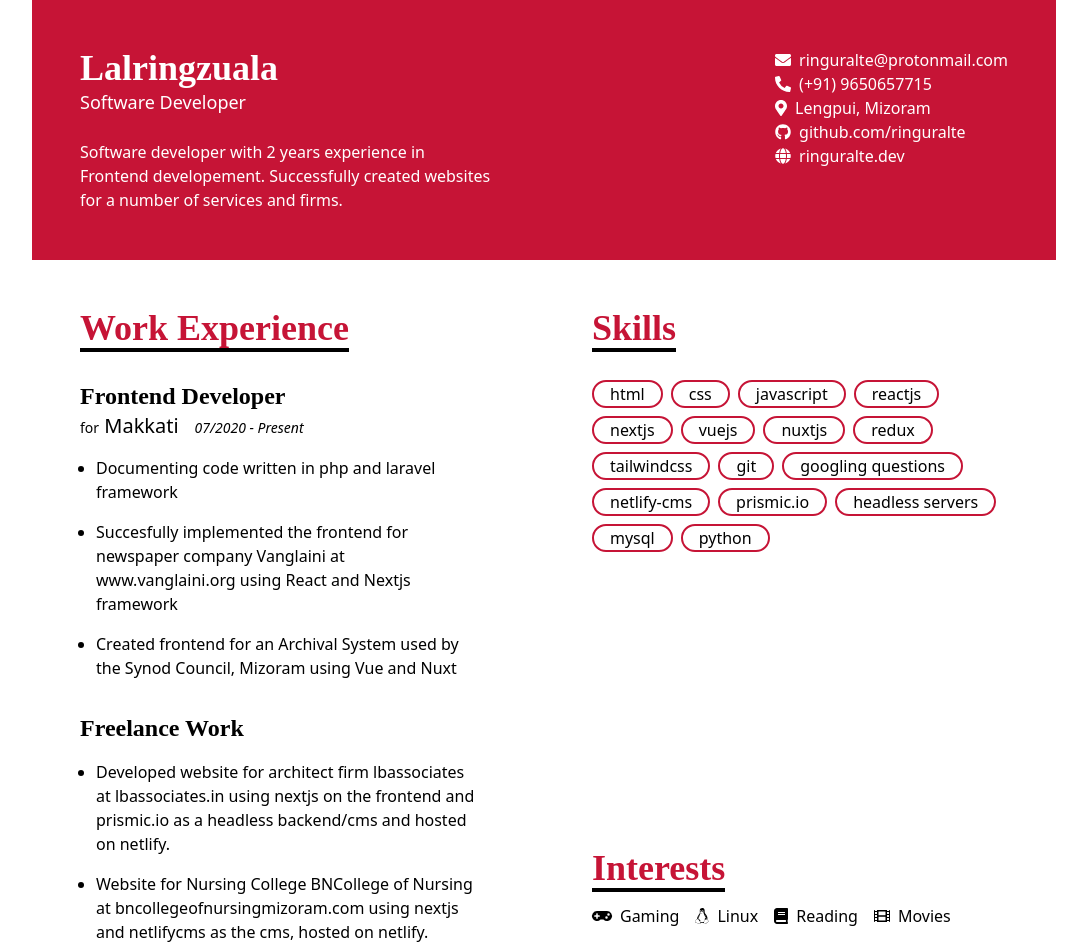
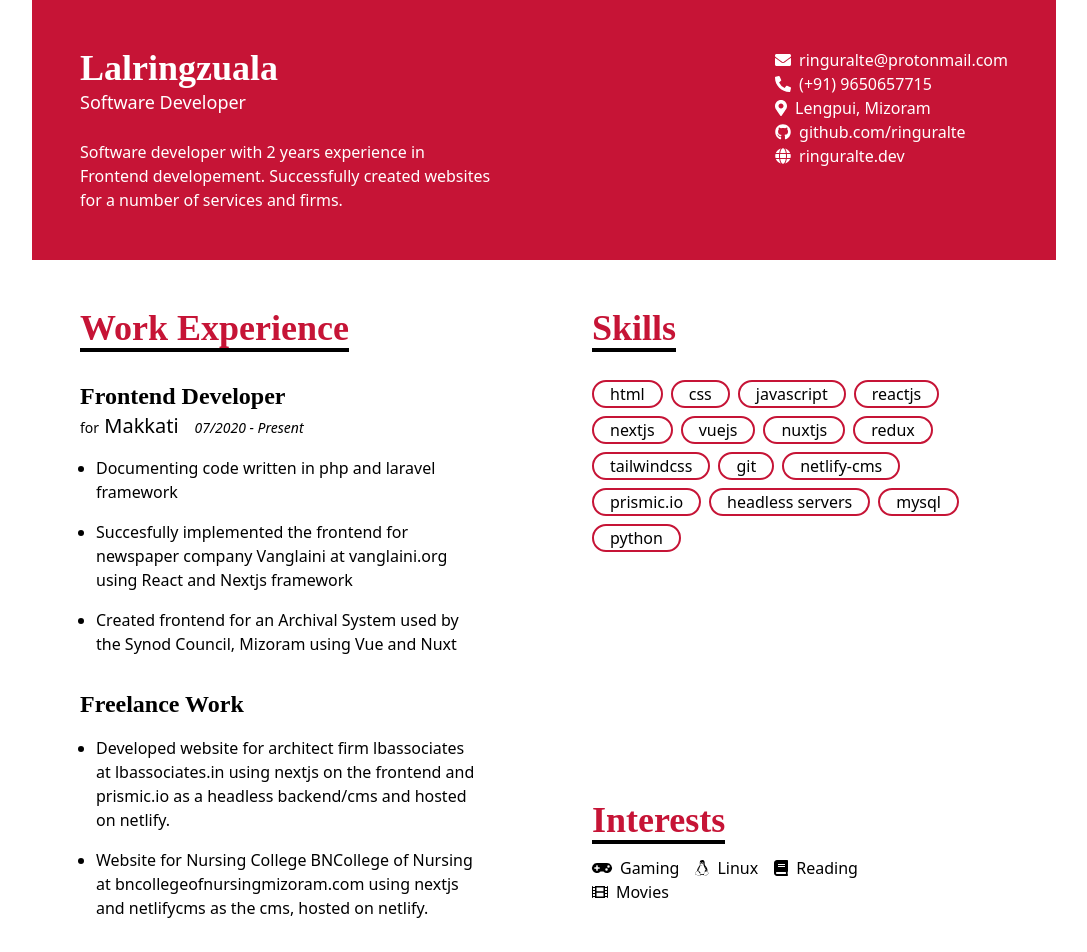
Before and after one commit to ringuralte/ringuralte, a Next.js app: page /resume in a window 1280 px wide. Shown: the top 952 px of the page, without its empty margins (96-1183 px from the left). Built offline with nearby package versions, Linux system fonts and the light colour scheme; a web font is replaced by a local one.

Commit message:
format tailwind classes with rustywind

```diff
--- a/pages/resume.tsx
+++ b/pages/resume.tsx
@@ -22,7 +22,7 @@ const skills = [
   "redux",
   "tailwindcss",
   "git",
-  "googling questions",
+  /* "googling questions", */
   "netlify-cms",
   "prismic.io",
   "headless servers",
@@ -30,21 +30,22 @@ const skills = [
   "python",
 ];
 
+
 const Resume = () => {
   return (
-    <div className="max-w-screen-lg w-full mx-auto">
-      <div className="py-12 grid grid-cols-2 bg-crimson text-white">
+    <div className="mx-auto w-full max-w-screen-lg">
+      <div className="grid grid-cols-2 py-12 text-white bg-crimson">
         <div className="flex flex-col col-span-1">
-          <h1 className="text-4xl px-12 font-title font-semibold ">
+          <h1 className="px-12 text-4xl font-semibold font-title">
             Lalringzuala
           </h1>
-          <h2 className="text-lg px-12 ">Software Developer</h2>
-          <p className="px-12 pt-6 ">
+          <h2 className="px-12 text-lg">Software Developer</h2>
+          <p className="px-12 pt-6">
             Software developer with 2 years experience in Frontend developement.
             Successfully created websites for a number of services and firms.
           </p>
         </div>
-        <div className="flex flex-col col-span-1 items-left ml-auto">
+        <div className="flex flex-col col-span-1 ml-auto items-left">
           <p className="flex gap-x-2 items-center px-12">
             <FontAwesomeIcon icon={faEnvelope} />
             <a
@@ -79,7 +80,7 @@ const Resume = () => {
               className="hover:underline"
               target="_blank"
               rel="noreferrer noopener"
-              href="https://www.github.com/ringuralte"
+              href="https://github.com/ringuralte"
             >
               github.com/ringuralte
             </a>
@@ -98,21 +99,21 @@ const Resume = () => {
         </div>
       </div>
 
-      <div className="my-12 grid grid-cols-2">
+      <div className="grid grid-cols-2 my-12">
         {/* COLUMN ONE */}
-        <div className="col-span-1 flex flex-col">
-          <h2 className="text-4xl px-12 text-crimson font-bold font-title">
+        <div className="flex flex-col col-span-1">
+          <h2 className="px-12 text-4xl font-bold text-crimson font-title">
             <span className="border-b-4 border-black">Work Experience</span>
           </h2>
 
-          <div className="text-2xl px-12 mt-8 font-semibold font-title">
+          <div className="px-12 mt-8 text-2xl font-semibold font-title">
             Frontend Developer
           </div>
-          <div className="text-xl px-12">
+          <div className="px-12 text-xl">
             <span className="text-sm">for</span> Makkati
-            <span className="text-sm px-4 italic">07/2020 - Present</span>
+            <span className="px-4 text-sm italic">07/2020 - Present</span>
           </div>
-          <ul className="px-16 mt-4 gap-y-4 flex flex-col list-disc">
+          <ul className="flex flex-col gap-y-4 px-16 mt-4 list-disc">
             {/* <li>
               Work as Frontend developer for different projects producing
               stunning visual elements of various web applications by
@@ -121,7 +122,16 @@ const Resume = () => {
             <li>Documenting code written in php and laravel framework</li>
             <li>
               Succesfully implemented the frontend for newspaper company
-              Vanglaini at www.vanglaini.org using React and Nextjs framework
+              Vanglaini at{" "}
+              <a
+                className="hover:underline"
+                target="_blank"
+                href="https://vanglaini.org"
+                rel="noreferrer noopener"
+              >
+                vanglaini.org
+              </a>{" "}
+              using React and Nextjs framework
             </li>
             <li>
               Created frontend for an Archival System used by the Synod Council,
@@ -129,31 +139,46 @@ const Resume = () => {
             </li>
           </ul>
 
-          <div className="text-2xl px-12 mt-8 font-semibold font-title">
+          <div className="px-12 mt-8 text-2xl font-semibold font-title">
             Freelance Work
           </div>
-          <ul className="px-16 mt-4 gap-y-4 flex flex-col list-disc">
+          <ul className="flex flex-col gap-y-4 px-16 mt-4 list-disc">
             <li>
-              Developed website for architect firm lbassociates at
-              lbassociates.in using nextjs on the frontend and prismic.io as a
-              headless backend/cms and hosted on netlify.
+              Developed website for architect firm lbassociates at{" "}
+              <a
+                className="hover:underline"
+                target="_blank"
+                href="https://lbassociates.in"
+                rel="noreferrer noopener"
+              >
+                lbassociates.in
+              </a>{" "}
+              using nextjs on the frontend and prismic.io as a headless
+              backend/cms and hosted on netlify.
             </li>
             <li>
-              Website for Nursing College BNCollege of Nursing at
-              bncollegeofnursingmizoram.com using nextjs and netlifycms as the
-              cms, hosted on netlify.
+              Website for Nursing College BNCollege of Nursing at{" "}
+              <a
+                className="hover:underline"
+                target="_blank"
+                href="https://bncollegeofnursingmizoram.com"
+                rel="noreferrer noopener"
+              >
+                bncollegeofnursingmizoram.com
+              </a>{" "}
+              using nextjs and netlifycms as the cms, hosted on netlify.
             </li>
           </ul>
         </div>
 
         {/* COLUMN TWO */}
-        <div className="col-span-1 flex flex-col justify-between">
+        <div className="flex flex-col col-span-1 justify-between">
           {/* SKILLS */}
           <div>
-            <h2 className="text-4xl px-12 text-crimson font-semibold font-title">
+            <h2 className="px-12 text-4xl font-semibold text-crimson font-title">
               <span className="border-b-4 border-black">Skills</span>
             </h2>
-            <div className="flex flex-wrap px-12 gap-x-2 gap-y-2 mt-8">
+            <div className="flex flex-wrap gap-x-2 gap-y-2 px-12 mt-8">
               {skills.map((item, i) => {
                 return <Skill key={i} skill={item} />;
               })}
@@ -162,10 +187,10 @@ const Resume = () => {
 
           {/* INTERESTS */}
           <div>
-            <h2 className="text-4xl px-12 text-crimson font-semibold mt-8 font-title">
+            <h2 className="px-12 mt-8 text-4xl font-semibold text-crimson font-title">
               <span className="border-b-4 border-black">Interests</span>
             </h2>
-            <div className="flex py-4 gap-x-4 px-12">
+            <div className="flex flex-wrap gap-x-4 py-4 px-12 w-3/4">
               <p className="flex gap-x-2 items-center text-base">
                 <FontAwesomeIcon icon={faGamepad} />
                 <span>Gaming</span>
```
